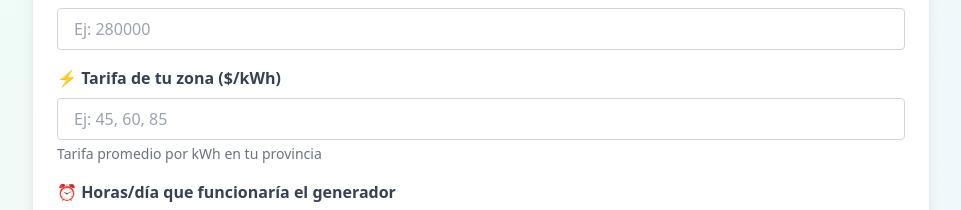
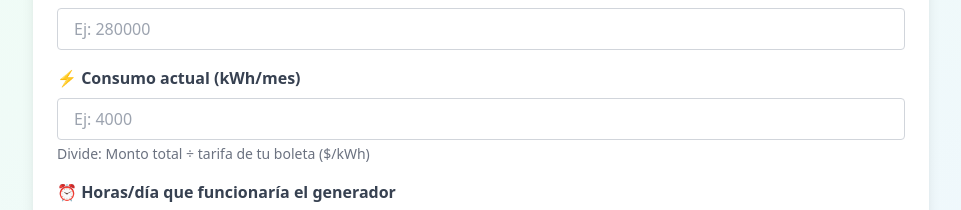
Before and after one commit to ignacop98-cell/easy-charge-calculator, a Next.js app: page / in a window 1280 px wide. Both pictures are taken after a click on the button 640 px from the left and 428 px from the top of the page. Shown: the part 224-434 px from the top of the page, without its empty margins (159-1120 px from the left). Built offline with nearby package versions, Linux system fonts and the light colour scheme.

Commit message:
Update page.tsx

```diff
--- a/app/page.tsx
+++ b/app/page.tsx
@@ -18,7 +18,7 @@ export default function EasyChargeCalculator() {
 
   // OPTIMIZADOR STATE
   const [billAmount, setBillAmount] = useState('')
-  const [tariff, setTariff] = useState('')
+  const [monthlyConsumption, setMonthlyConsumption] = useState('')
   const [dailyHours, setDailyHours] = useState('')
   const [savingsPercent, setSavingsPercent] = useState('')
   const [savingsRecommendation, setSavingsRecommendation] = useState<any>(null)
@@ -59,7 +59,7 @@ export default function EasyChargeCalculator() {
   }
 
   const calculateSavings = async () => {
-    if (!billAmount || !tariff || !dailyHours || !savingsPercent) {
+    if (!billAmount || !monthlyConsumption || !dailyHours || !savingsPercent) {
       setError('Por favor completa todos los campos')
       return
     }
@@ -69,18 +69,17 @@ export default function EasyChargeCalculator() {
 
     try {
       const bill = parseFloat(billAmount)
-      const tariffValue = parseFloat(tariff)
+      const consumptionKwh = parseFloat(monthlyConsumption)
       const hours = parseFloat(dailyHours)
       const percent = parseFloat(savingsPercent) / 100
 
-      // Consumo actual estimado
-      const monthlyConsumption = bill / tariffValue
-      const dailyConsumption = monthlyConsumption / 30
+      // Consumo diario en kWh
+      const dailyConsumptionKwh = consumptionKwh / 30
 
       // kWh que necesita generar diariamente
-      const kWhToGenerate = dailyConsumption * percent * hours
+      const kWhToGenerate = dailyConsumptionKwh * percent * hours
 
-      // Watts necesarios
+      // Watts necesarios (asumiendo distribución uniforme en horas)
       const wattsNeeded = (kWhToGenerate * 1000) / hours
 
       // Obtener recomendación del generador
@@ -94,12 +93,12 @@ export default function EasyChargeCalculator() {
       setSavingsRecommendation({
         ...response.data,
         currentBill: bill,
-        tariffValue: tariffValue,
+        currentConsumption: consumptionKwh,
         savingsPercent: percent * 100,
         monthlySavings,
         annualSavings,
         paybackMonths,
-        kWhPerDay: dailyConsumption,
+        kWhPerDay: dailyConsumptionKwh,
         kWhToGenerate: Math.round(kWhToGenerate),
         wattsNeeded: Math.round(wattsNeeded),
         dailyHours: hours
@@ -478,16 +477,16 @@ export default function EasyChargeCalculator() {
 
               <div>
                 <label className="block text-gray-700 font-semibold mb-2">
-                  ⚡ Tarifa de tu zona ($/kWh)
+                  ⚡ Consumo actual (kWh/mes)
                 </label>
                 <input
                   type="number"
-                  placeholder="Ej: 45, 60, 85"
-                  value={tariff}
-                  onChange={(e) => setTariff(e.target.value)}
+                  placeholder="Ej: 4000"
+                  value={monthlyConsumption}
+                  onChange={(e) => setMonthlyConsumption(e.target.value)}
                   className="w-full border border-gray-300 rounded px-4 py-2 focus:outline-none focus:ring-2 focus:ring-green-500"
                 />
-                <p className="text-gray-500 text-sm mt-1">Tarifa promedio por kWh en tu provincia</p>
+                <p className="text-gray-500 text-sm mt-1">Divide: Monto total ÷ tarifa de tu boleta ($/kWh)</p>
               </div>
 
               <div>
@@ -538,10 +537,10 @@ export default function EasyChargeCalculator() {
                   </p>
                 </div>
 
-                <div className="bg-purple-50 p-4 rounded">
-                  <p className="text-gray-600 text-sm">Tarifa de tu zona</p>
-                  <p className="text-2xl font-bold text-purple-900">
-                    ${savingsRecommendation.tariffValue}/kWh
+                <div className="bg-cyan-50 p-4 rounded">
+                  <p className="text-gray-600 text-sm">Consumo actual</p>
+                  <p className="text-2xl font-bold text-cyan-900">
+                    {savingsRecommendation.currentConsumption} kWh/mes
                   </p>
                 </div>
 
```
